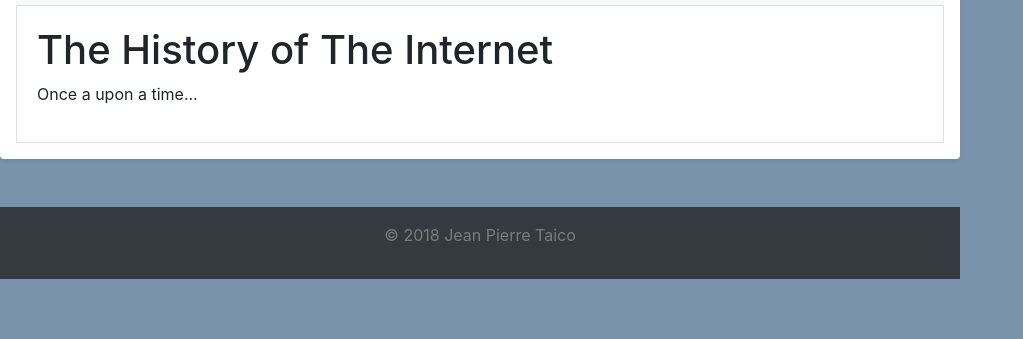
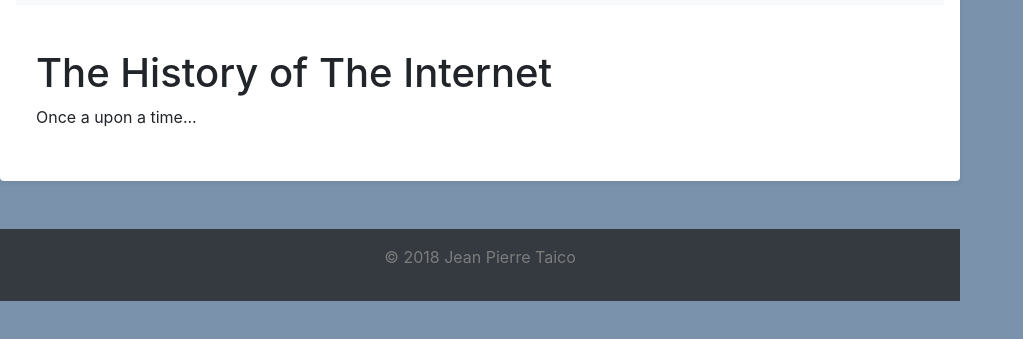
Before and after one commit to jt486/IS117_Project, a plain HTML site: page history.html in a window 1280 px wide. Shown: the part 91-430 px from the top of the page, without its empty margins (0-1023 px from the left). Drawn offline with nearby package versions, Linux system fonts and the light colour scheme.

```diff
--- a/history.html
+++ b/history.html
@@ -43,8 +43,10 @@
         </div>
     </nav>
 
+    <!-- History Content -->
+    <br>
 
-    <div class="card" style="border-radius: 0">
+    <div class="card" style="border-radius: 0; border: none">
         <div class="card-body">
             <h1>The History of The Internet</h1>
             <p>Once a upon a time...</p>
```
